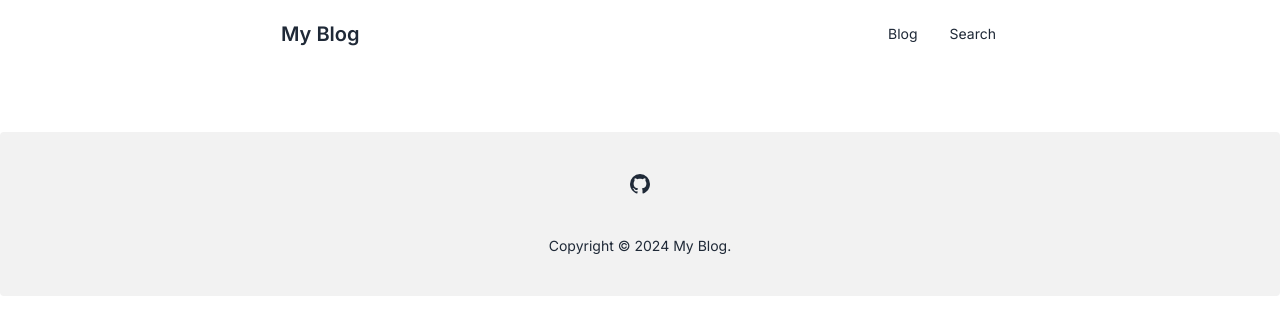
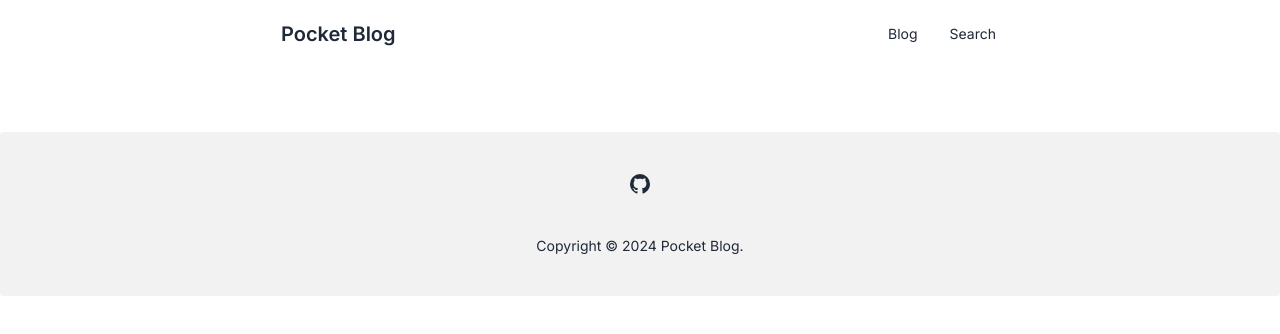
Before and after one commit to hypulse/blog, a Next.js app in the folder app/: page / in a window 1280 px wide. Shown: the top 334 px of the page. Built offline with nearby package versions, Linux system fonts and the light colour scheme.

Commit message:
Add PocketBase link to AdminHome and update BLOG_NAME

```diff
--- a/app/components/Admin/AdminHome.tsx
+++ b/app/components/Admin/AdminHome.tsx
@@ -16,6 +16,9 @@ export default function AdminHome() {
       <li>
         <Link href="/admin/sync">Sync with GitHub</Link>
       </li>
+      <li>
+        <Link href={`${process.env.POCKETBASE_URL}/_`}>Open in PocketBase</Link>
+      </li>
       <form action={signOut}>
         <li>
           <button type="submit">Sign out</button>
--- a/app/utils/constants.ts
+++ b/app/utils/constants.ts
@@ -2,6 +2,6 @@ import { PostState, PostType } from "../types/types-post";
 
 const POST_TYPES: PostType[] = ["article"];
 const POST_STATES: PostState[] = ["draft", "published", "archived"];
-const BLOG_NAME = "My Blog";
+const BLOG_NAME = "Pocket Blog";
 
 export { POST_TYPES, POST_STATES, BLOG_NAME };
```
